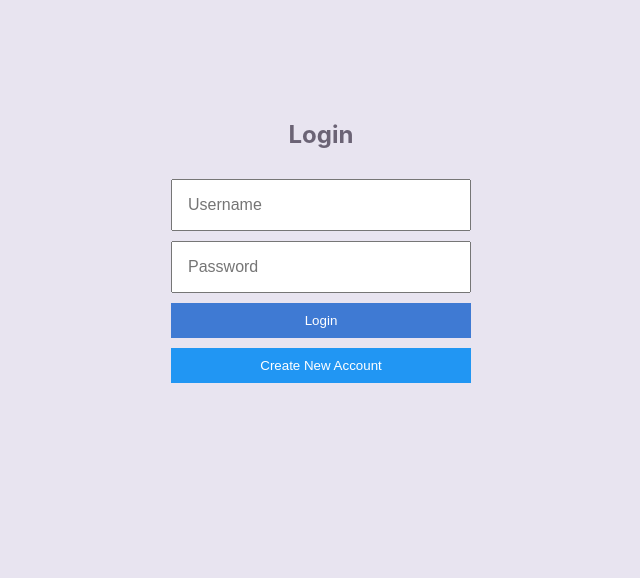
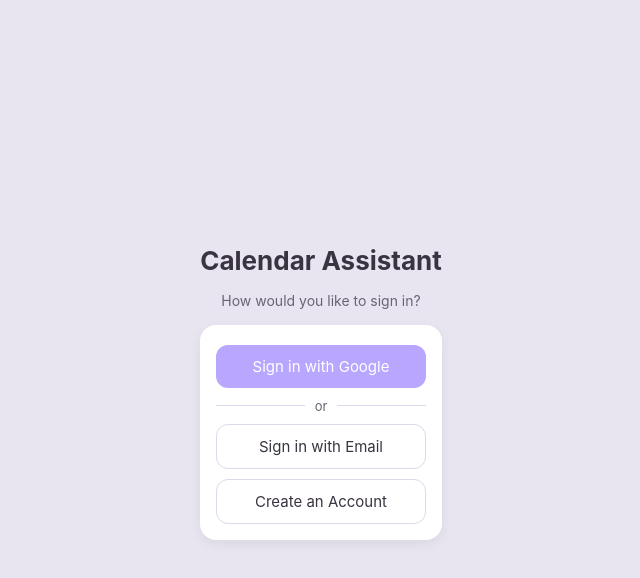
Before and after one commit to arcandaatwit/CalendarAssistant, a React (Vite) app: page / in a window 1280 px wide. Shown: the top 578 px of the page, without its empty margins (319-959 px from the left). Built offline with nearby package versions, Linux system fonts and the light colour scheme.

Commit message:
adding login button

```diff
--- a/src/login.jsx
+++ b/src/login.jsx
@@ -1,83 +1,167 @@
 import { useState } from "react";
 import { useNavigate } from "react-router-dom";
+import { useGoogleLogin } from "@react-oauth/google";
 import './index.css';
 
 function LoginPage() {
   const navigate = useNavigate();
-  const [username, setUsername] = useState("");
+  const [view, setView] = useState("main"); // "main" | "login" | "register"
+
+  const [email, setEmail] = useState("");
   const [password, setPassword] = useState("");
+  const [name, setName] = useState("");
+  const [confirmPassword, setConfirmPassword] = useState("");
+
+  const googleLogin = useGoogleLogin({
+    scope: "https://www.googleapis.com/auth/calendar.readonly",
+    onSuccess: (tokenResponse) => {
+      localStorage.setItem("access_token", tokenResponse.access_token);
+      navigate("/main");
+    },
+    onError: () => {
+      alert("Google login failed, please try again");
+    },
+  });
 
   const handleLogin = () => {
-    // Authorize with google??
-    if (username && password){
-      navigate("/main");
-    } else {
-      alert("Please enter username and password");
+    if (!email || !password) {
+      alert("Please fill in all fields");
+      return;
     }
+    // TODO: send to backend POST /auth/login
+    alert("Login not connected to backend yet");
   };
 
-  const handleCreateAccount = () => {
-    alert("Account creation flow goes here");
+  const handleRegister = () => {
+    if (!name || !email || !password || !confirmPassword) {
+      alert("Please fill in all fields");
+      return;
+    }
+    if (password !== confirmPassword) {
+      alert("Passwords do not match");
+      return;
+    }
+    // TODO: send to backend POST /auth/register
+    alert("Register not connected to backend yet");
   };
 
+  if (view === "login") {
     return (
-    <div style={styles.container}>
-      <h2>Login</h2>
+      <div className="login-container">
+        <h2>Welcome Back</h2>
+        <p>Sign in to your account</p>
 
+        <div className="card-box" style={{ width: "100%", maxWidth: "360px" }}>
+          <div className="input-row">
             <input
-        style={styles.input}
-        type="text"
-        placeholder="Username"
-        value={username}
-        onChange={(e) => setUsername(e.target.value)}
+              className="input-field"
+              type="email"
+              placeholder="Email"
+              value={email}
+              onChange={(e) => setEmail(e.target.value)}
             />
-
+          </div>
+          <div className="input-row">
             <input
-        style={styles.input}
+              className="input-field"
               type="password"
               placeholder="Password"
               value={password}
               onChange={(e) => setPassword(e.target.value)}
             />
+          </div>
+          <button className="primary-btn" onClick={handleLogin}>
+            Sign In
+          </button>
+        </div>
 
-      <button style={styles.button} onClick={handleLogin}>
-        Login
-      </button>
-
-      <button style={styles.secondaryButton} onClick={handleCreateAccount}>
-        Create New Account
+        <button className="link-btn" onClick={() => setView("main")}>
+          ← Back
         </button>
       </div>
     );
   }
 
-const styles = {
-  container: {
-    width: "300px",
-    margin: "100px auto",
-    display: "flex",
-    flexDirection: "column",
-    gap: "10px",
-    textAlign: "center",
-  },
-  input: {
-    padding: "15px",
-    fontSize: "16px",
-  },
-  button: {
-    padding: "10px",
-    backgroundColor: "#3f7ad3",
-    color: "white",
-    border: "none",
-    cursor: "pointer",
-  },
-  secondaryButton: {
-    padding: "10px",
-    backgroundColor: "#2196F3",
-    color: "white",
-    border: "none",
-    cursor: "pointer",
-  },
-};
+  if (view === "register") {
+    return (
+      <div className="login-container">
+        <h2>Create Account</h2>
+        <p>Sign up to get started</p>
+
+        <div className="card-box" style={{ width: "100%", maxWidth: "360px" }}>
+          <div className="input-row">
+            <input
+              className="input-field"
+              type="text"
+              placeholder="Name"
+              value={name}
+              onChange={(e) => setName(e.target.value)}
+            />
+          </div>
+          <div className="input-row">
+            <input
+              className="input-field"
+              type="email"
+              placeholder="Email"
+              value={email}
+              onChange={(e) => setEmail(e.target.value)}
+            />
+          </div>
+          <div className="input-row">
+            <input
+              className="input-field"
+              type="password"
+              placeholder="Password"
+              value={password}
+              onChange={(e) => setPassword(e.target.value)}
+            />
+          </div>
+          <div className="input-row">
+            <input
+              className="input-field"
+              type="password"
+              placeholder="Confirm Password"
+              value={confirmPassword}
+              onChange={(e) => setConfirmPassword(e.target.value)}
+            />
+          </div>
+          <button className="primary-btn" onClick={handleRegister}>
+            Create Account
+          </button>
+        </div>
+
+        <button className="link-btn" onClick={() => setView("main")}>
+          ← Back
+        </button>
+      </div>
+    );
+  }
+
+  // main view — three options
+  return (
+    <div className="login-container">
+      <h2>Calendar Assistant</h2>
+      <p>How would you like to sign in?</p>
+
+      <div className="card-box" style={{ width: "100%", maxWidth: "360px", display: "flex", flexDirection: "column", gap: "10px" }}>
+        <button className="primary-btn" onClick={() => googleLogin()}>
+          Sign in with Google
+        </button>
+
+        <div className="divider">
+          <span>or</span>
+        </div>
+
+        <button className="secondary-btn" onClick={() => setView("login")}>
+          Sign in with Email
+        </button>
+
+        <button className="secondary-btn" onClick={() => setView("register")}>
+          Create an Account
+        </button>
+      </div>
+    </div>
+  );
+}
 
 export default LoginPage;
```
Lines whose indentation alone changed are shown as unchanged.
